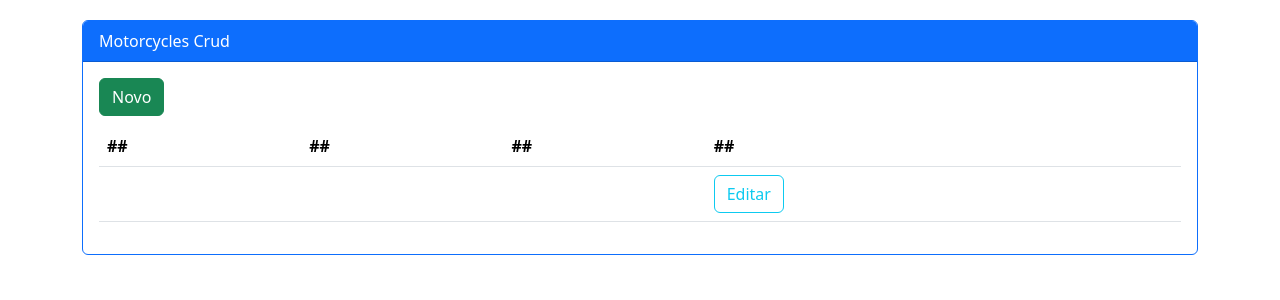
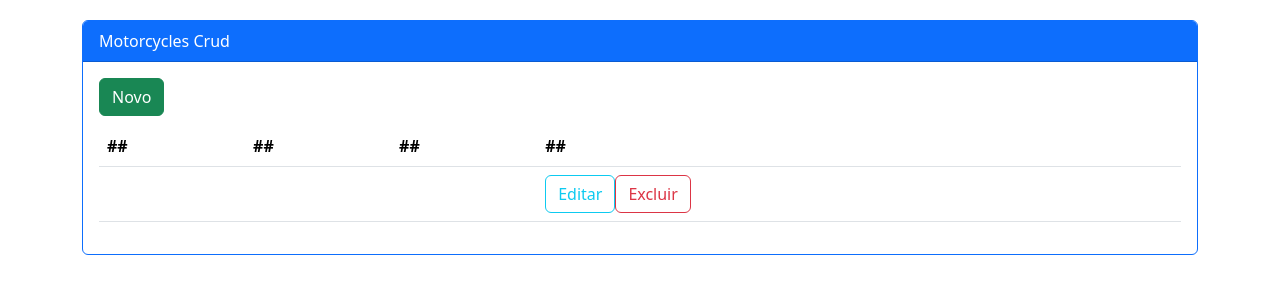
Before and after one commit to Adyson-Lima/motorcycles_frontend, a React (Create React App) app: page / in a window 1280 px wide. Shown: the top 300 px of the page. Built offline with nearby package versions, Linux system fonts and the light colour scheme.

Commit message:
11° commit - tdd tela Motorcycles: Existe botão excluir em Motorcycles? GREEN

```diff
--- a/src/pages/Motorcycles/index.js
+++ b/src/pages/Motorcycles/index.js
@@ -34,7 +34,8 @@
                   <button data-testid="mybtn1" type="button"
                   className="btn btn-outline-info">Editar</button>
 
-
+                  <button data-testid="mybtn2" type="button"
+                  className="btn btn-outline-danger">Excluir</button>
 
                 </td>
             </tr>
```
